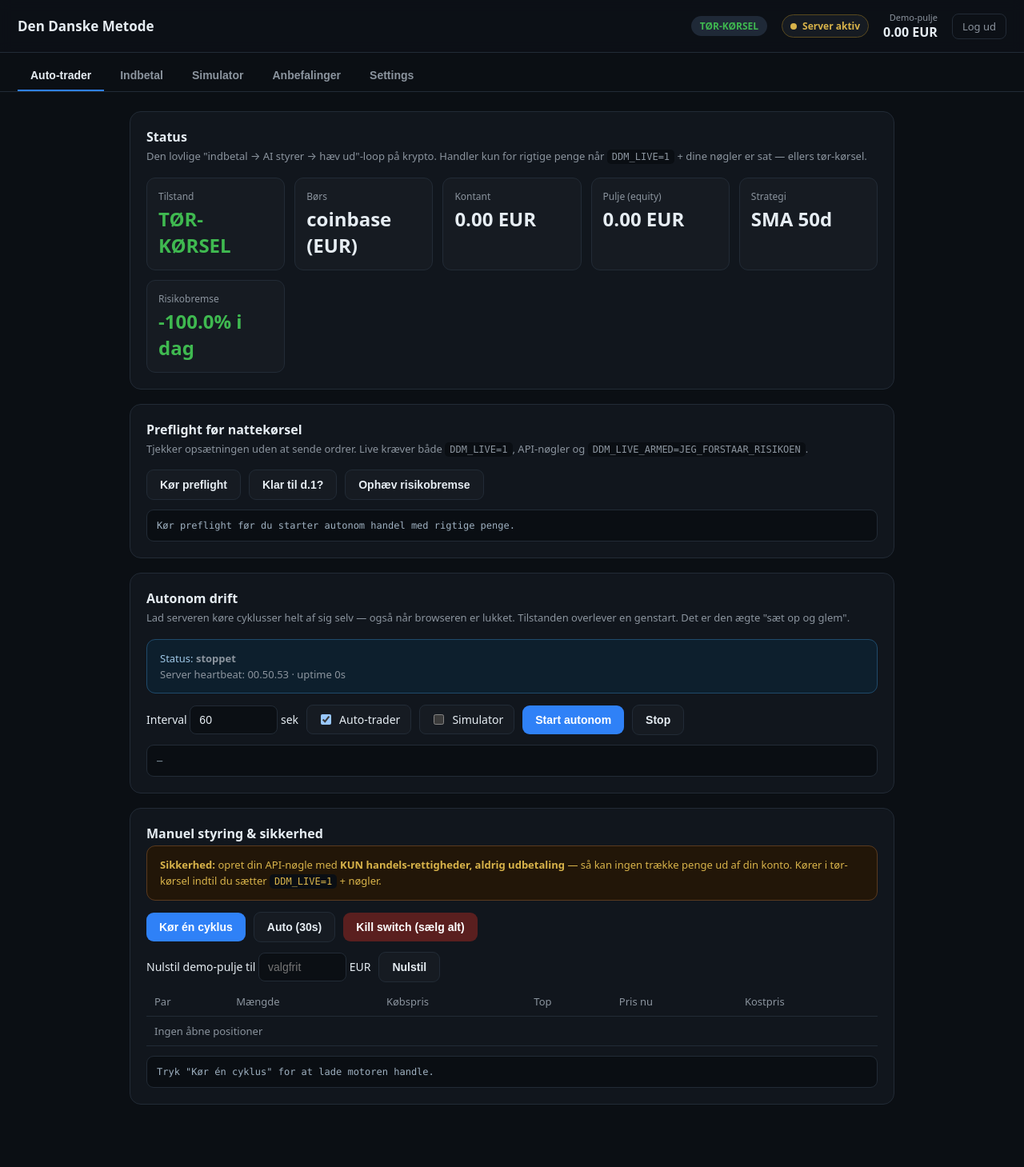
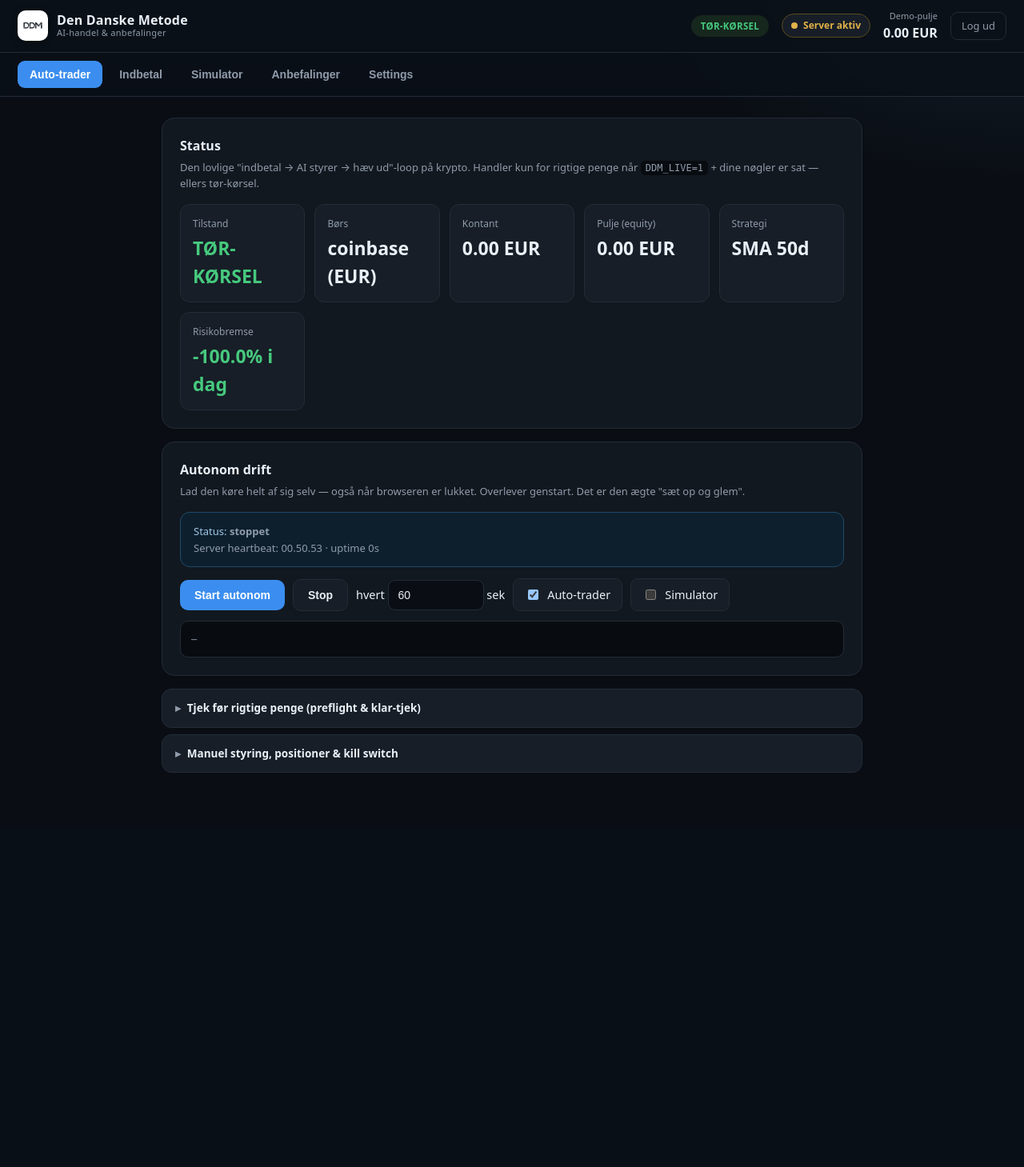
Before and after one commit to jesaias1/DDM, a Flask app: page / in a window 1280 px wide. Shown: the whole page at 80% size. After the commit the page ends 966 px from the top, so only its background shows below. Run offline with Flask 3, Linux system fonts and the light colour scheme; the visitor is signed in with stand-in values (Sample User, id 1); data that the repository does not hold is empty.

Commit message:
UI: renere design + DDM-logo, avancerede kontroller i sammenklappelige sektioner
- logo i header + login (paa hvid chip saa det moerke DDM laeser tydeligt)
- friskere palette, bloedere kort, faner som pills, fade-animation
- Auto-trader: standardvisning = Status + Start; preflight og manuel styring
  flyttet til 'Avanceret'-sektioner (intet fjernet)
- Settings: noegler synlige, budget/risikograenser i sammenklappelig sektion
- alle element-id'er og funktioner bevaret

Co-Authored-By: Claude Opus 4.8 <noreply@anthropic.com>

```diff
--- a/templates/dashboard.html
+++ b/templates/dashboard.html
@@ -7,104 +7,130 @@
 <style>
   :root {
     color-scheme: dark;
-    --bg:#0b0f14; --panel:#11161d; --panel2:#161b22; --border:#222b36;
-    --text:#e6edf3; --muted:#8b949e; --blue:#2f81f7; --green:#3fb950; --red:#f85149; --amber:#d8b34a;
+    --bg:#0a0e14; --panel:#12181f; --panel2:#171e27; --border:#232c38;
+    --text:#eaf0f7; --muted:#909bab; --blue:#3b8eef; --green:#46c97e; --red:#f0655e; --amber:#e0b24a;
+    --radius:16px;
   }
   * { box-sizing: border-box; }
   body { margin:0; font-family: system-ui,-apple-system,"Segoe UI",Roboto,sans-serif;
-         background: var(--bg); color: var(--text); font-size:14px; }
+         background:
+           radial-gradient(900px 500px at 100% -5%, #14202e 0%, rgba(20,32,46,0) 55%),
+           var(--bg);
+         color: var(--text); font-size:14.5px; line-height:1.5; }
 
-  header { position:sticky; top:0; z-index:10; display:flex; align-items:center; gap:18px;
-           padding:14px 22px; background:#0d1117ee; backdrop-filter:blur(8px);
+  header { position:sticky; top:0; z-index:10; display:flex; align-items:center; gap:16px;
+           padding:12px 22px; background:#0b1118e6; backdrop-filter:blur(10px);
            border-bottom:1px solid var(--border); flex-wrap:wrap; }
-  .brand { font-weight:800; font-size:17px; }
-  .hsum { margin-left:auto; display:flex; gap:18px; align-items:center; flex-wrap:wrap; }
+  .brand-wrap { display:flex; align-items:center; gap:11px; }
+  .logo-img { width:38px; height:38px; border-radius:10px; background:#fff; padding:3px; object-fit:contain;
+              box-shadow:0 2px 10px rgba(0,0,0,.3); }
+  .brand { font-weight:800; font-size:16px; letter-spacing:.2px; line-height:1.1; }
+  .brand small { display:block; font-weight:500; font-size:11px; color:var(--muted); letter-spacing:.3px; }
+  .hsum { margin-left:auto; display:flex; gap:16px; align-items:center; flex-wrap:wrap; }
   .hstat { text-align:right; }
   .hstat .l { font-size:11px; color:var(--muted); }
   .hstat .v { font-size:16px; font-weight:700; }
-  .badge { padding:4px 11px; border-radius:999px; font-size:12px; font-weight:700; }
-  .badge.sim { background:#1f2937; color:var(--green); }
-  .badge.live { background:#3a1416; color:var(--red); }
+  .badge { padding:5px 12px; border-radius:999px; font-size:11.5px; font-weight:700; letter-spacing:.3px; }
+  .badge.sim { background:#16271d; color:var(--green); }
+  .badge.live { background:#311517; color:var(--red); }
   .runpill { display:inline-flex; align-items:center; gap:7px; border:1px solid var(--border);
-             background:var(--panel2); color:var(--muted); padding:5px 10px; border-radius:999px;
+             background:var(--panel2); color:var(--muted); padding:5px 11px; border-radius:999px;
              font-size:12px; font-weight:700; }
   .dot { width:8px; height:8px; border-radius:999px; background:var(--muted); display:inline-block; }
   .runpill.ok { color:var(--green); border-color:#24553a; }
-  .runpill.ok .dot { background:var(--green); box-shadow:0 0 0 0 rgba(63,185,80,.7); animation:pulse 1.4s infinite; }
+  .runpill.ok .dot { background:var(--green); box-shadow:0 0 0 0 rgba(70,201,126,.7); animation:pulse 1.4s infinite; }
   .runpill.warn { color:var(--amber); border-color:#5a4a1f; }
   .runpill.warn .dot { background:var(--amber); }
   .runpill.bad { color:var(--red); border-color:#5a1f1f; }
   .runpill.bad .dot { background:var(--red); }
-  @keyframes pulse { 0% { box-shadow:0 0 0 0 rgba(63,185,80,.65); }
-                     70% { box-shadow:0 0 0 8px rgba(63,185,80,0); }
-                     100% { box-shadow:0 0 0 0 rgba(63,185,80,0); } }
+  @keyframes pulse { 0% { box-shadow:0 0 0 0 rgba(70,201,126,.6); }
+                     70% { box-shadow:0 0 0 8px rgba(70,201,126,0); }
+                     100% { box-shadow:0 0 0 0 rgba(70,201,126,0); } }
   .logout { color:var(--muted); text-decoration:none; font-size:13px; border:1px solid var(--border);
-            padding:6px 12px; border-radius:8px; }
-  .logout:hover { color:var(--text); }
+            padding:7px 13px; border-radius:9px; }
+  .logout:hover { color:var(--text); border-color:#3a4250; }
 
-  nav.tabs { display:flex; gap:4px; padding:10px 22px 0; border-bottom:1px solid var(--border);
-             background:var(--bg); position:sticky; top:57px; z-index:9; overflow-x:auto; }
-  .tab { padding:10px 16px; border:0; background:none; color:var(--muted); font-size:14px;
-         font-weight:600; cursor:pointer; border-bottom:2px solid transparent; white-space:nowrap; }
-  .tab.active { color:var(--text); border-bottom-color:var(--blue); }
+  nav.tabs { display:flex; gap:6px; padding:10px 22px; border-bottom:1px solid var(--border);
+             background:#0b1118cc; backdrop-filter:blur(10px);
+             position:sticky; top:63px; z-index:9; overflow-x:auto; }
+  .tab { padding:9px 15px; border:0; background:none; color:var(--muted); font-size:14px;
+         font-weight:600; cursor:pointer; border-radius:9px; white-space:nowrap; transition:.12s; }
+  .tab:hover { color:var(--text); background:var(--panel2); }
+  .tab.active { color:#fff; background:var(--blue); }
 
-  main { max-width:1000px; margin:0 auto; padding:24px 22px 60px; }
+  main { max-width:920px; margin:0 auto; padding:26px 22px 70px; }
   .page { display:none; }
-  .page.active { display:block; }
+  .page.active { display:block; animation:fade .25s ease; }
+  @keyframes fade { from { opacity:0; transform:translateY(4px); } to { opacity:1; transform:none; } }
 
-  .card { background:var(--panel); border:1px solid var(--border); border-radius:14px;
-          padding:20px; margin-bottom:18px; }
-  .card h2 { margin:0 0 4px; font-size:16px; }
-  .card .desc { color:var(--muted); font-size:13px; margin:0 0 16px; line-height:1.5; }
+  .card { background:var(--panel); border:1px solid var(--border); border-radius:var(--radius);
+          padding:22px; margin-bottom:16px; box-shadow:0 1px 2px rgba(0,0,0,.2); }
+  .card h2 { margin:0 0 5px; font-size:16px; }
+  .card .desc { color:var(--muted); font-size:13px; margin:0 0 16px; line-height:1.55; }
 
-  .stats { display:grid; grid-template-columns:repeat(auto-fit,minmax(150px,1fr)); gap:12px; }
-  .stat { background:var(--panel2); border:1px solid var(--border); border-radius:11px; padding:14px; }
+  .stats { display:grid; grid-template-columns:repeat(auto-fit,minmax(140px,1fr)); gap:12px; }
+  .stat { background:var(--panel2); border:1px solid var(--border); border-radius:12px; padding:15px; }
   .stat .l { font-size:12px; color:var(--muted); }
-  .stat .v { font-size:24px; font-weight:700; margin-top:3px; }
+  .stat .v { font-size:23px; font-weight:700; margin-top:4px; }
   .up { color:var(--green); } .down { color:var(--red); }
 
   .row { display:flex; gap:10px; align-items:center; flex-wrap:wrap; }
   .row + .row { margin-top:12px; }
-  button.btn { background:var(--blue); color:#fff; border:0; padding:10px 16px; border-radius:9px;
-               font-size:14px; font-weight:600; cursor:pointer; }
-  button.btn:hover { background:#4090ff; }
+  button.btn { background:var(--blue); color:#fff; border:0; padding:11px 18px; border-radius:10px;
+               font-size:14px; font-weight:600; cursor:pointer; transition:.12s; }
+  button.btn:hover { filter:brightness(1.1); }
   button.btn.ghost { background:var(--panel2); border:1px solid var(--border); color:var(--text); }
-  button.btn.ghost:hover { border-color:#3a4250; }
+  button.btn.ghost:hover { border-color:#3a4250; filter:none; }
   button.btn.danger { background:#5a1f1f; }
   button.btn:disabled { opacity:.5; cursor:default; }
   input,select { background:var(--bg); border:1px solid var(--border); color:var(--text);
-                 padding:9px 11px; border-radius:8px; font-size:14px; }
-  input[type=number]{ width:110px; }
-  label.chk { display:inline-flex; align-items:center; gap:7px; background:var(--panel2);
-              border:1px solid var(--border); padding:8px 13px; border-radius:8px; cursor:pointer; }
+                 padding:10px 12px; border-radius:9px; font-size:14px; }
+  input:focus,select:focus { outline:none; border-color:var(--blue); }
+  input[type=number]{ width:120px; }
+  label.chk { display:inline-flex; align-items:center; gap:8px; background:var(--panel2);
+              border:1px solid var(--border); padding:9px 14px; border-radius:9px; cursor:pointer; }
   .formgrid { display:grid; grid-template-columns:180px minmax(0,1fr); gap:12px; align-items:center; }
   .formgrid input,.formgrid select { width:100%; }
   .key-status { font-size:12px; color:var(--muted); margin-top:4px; }
 
-  table { width:100%; border-collapse:collapse; font-size:13px; margin-top:6px; }
-  th,td { text-align:left; padding:9px 10px; border-bottom:1px solid var(--border); }
+  /* sammenklappelige "avanceret"-sektioner — holder standardvisningen rolig */
+  details.adv { border:1px solid var(--border); border-radius:12px; background:var(--panel2);
+                margin-top:8px; overflow:hidden; }
+  details.adv > summary { cursor:pointer; padding:13px 16px; font-weight:600; font-size:13.5px;
+                          color:var(--text); list-style:none; display:flex; align-items:center; gap:8px; }
+  details.adv > summary::-webkit-details-marker { display:none; }
+  details.adv > summary::before { content:"▸"; color:var(--muted); transition:.15s; }
+  details.adv[open] > summary::before { transform:rotate(90deg); }
+  details.adv > summary:hover { color:var(--blue); }
+  .adv-body { padding:0 16px 16px; }
+
+  table { width:100%; border-collapse:collapse; font-size:13px; margin-top:8px; }
+  th,td { text-align:left; padding:10px 10px; border-bottom:1px solid var(--border); }
   th { color:var(--muted); font-weight:500; }
   .muted { color:var(--muted); }
-  .log { font-family:ui-monospace,Menlo,monospace; font-size:12px; background:#0a0e13;
-         border:1px solid var(--border); border-radius:9px; padding:12px; white-space:pre-wrap;
+  .log { font-family:ui-monospace,Menlo,monospace; font-size:12px; background:#080c11;
+         border:1px solid var(--border); border-radius:10px; padding:13px; white-space:pre-wrap;
          max-height:180px; overflow:auto; color:#9fb1c1; margin-top:12px; }
-  canvas { width:100%; height:240px; background:#0a0e13; border:1px solid var(--border); border-radius:9px; }
+  canvas { width:100%; height:240px; background:#080c11; border:1px solid var(--border); border-radius:10px; }
 
-  .note { border-radius:11px; padding:13px 16px; font-size:13px; line-height:1.55; }
+  .note { border-radius:12px; padding:13px 16px; font-size:13px; line-height:1.55; }
   .note.info { background:#0d1f2d; border:1px solid #1f4a6b; color:#9fc8e8; }
-  .note.warn { background:#221608; border:1px solid #5a3a1f; color:var(--amber); }
+  .note.warn { background:#231808; border:1px solid #5a3a1f; color:var(--amber); }
   .note.ok   { background:#0d2417; border:1px solid #1f5a3a; color:#7fd6a0; }
-  .addr { font-family:ui-monospace,monospace; font-size:13px; background:#0a0e13; border:1px solid var(--border);
-          border-radius:8px; padding:11px; word-break:break-all; margin-top:8px; }
-  code { background:#0a0e13; padding:2px 6px; border-radius:5px; font-size:12px; }
-  .step { display:flex; gap:10px; margin-top:10px; }
-  .step .n { flex:0 0 24px; height:24px; border-radius:50%; background:var(--panel2); border:1px solid var(--border);
+  .addr { font-family:ui-monospace,monospace; font-size:13px; background:#080c11; border:1px solid var(--border);
+          border-radius:9px; padding:11px; word-break:break-all; margin-top:8px; }
+  code { background:#080c11; padding:2px 6px; border-radius:5px; font-size:12px; }
+  .step { display:flex; gap:11px; margin-top:11px; align-items:flex-start; }
+  .step .n { flex:0 0 25px; height:25px; border-radius:50%; background:var(--blue); color:#fff;
              display:flex; align-items:center; justify-content:center; font-size:12px; font-weight:700; }
 </style>
 </head>
 <body>
 <header>
-  <div class="brand">Den Danske Metode</div>
+  <div class="brand-wrap">
+    <img class="logo-img" src="/static/logo.png" alt="DDM logo">
+    <div class="brand">Den Danske Metode<small>AI-handel & anbefalinger</small></div>
+  </div>
   <div class="hsum">
     <span class="badge sim" id="hBadge">TØR-KØRSEL</span>
     <span class="runpill warn" id="runPill"><span class="dot"></span><span id="runText">Forbinder...</span></span>
@@ -139,8 +165,26 @@
     </div>
 
     <div class="card">
-      <h2>Preflight før nattekørsel</h2>
-      <p class="desc">Tjekker opsætningen uden at sende ordrer. Live kræver både <code>DDM_LIVE=1</code>,
+      <h2>Autonom drift</h2>
+      <p class="desc">Lad den køre helt af sig selv — også når browseren er lukket. Overlever genstart.
+        Det er den ægte "sæt op og glem".</p>
+      <div class="note info" style="margin-bottom:14px">Status: <b id="schedState">indlæser…</b>
+        <span class="muted" id="schedTiming"></span><br>
+        <span class="muted" id="heartbeatText">Server heartbeat: venter...</span></div>
+      <div class="row">
+        <button class="btn" onclick="schedStart()">Start autonom</button>
+        <button class="btn ghost" onclick="schedStop()">Stop</button>
+        <label>hvert <input type="number" id="schedInterval" value="60" min="15" step="15"> sek</label>
+        <label class="chk"><input type="checkbox" id="schedLive" checked> Auto-trader</label>
+        <label class="chk"><input type="checkbox" id="schedSim"> Simulator</label>
+      </div>
+      <div class="log" id="schedLog">—</div>
+    </div>
+
+    <details class="adv">
+      <summary>Tjek før rigtige penge (preflight & klar-tjek)</summary>
+      <div class="adv-body">
+        <p class="desc">Tjekker opsætningen uden at sende ordrer. Live kræver <code>DDM_LIVE=1</code>,
           API-nøgler og <code>DDM_LIVE_ARMED=JEG_FORSTAAR_RISIKOEN</code>.</p>
         <div class="row">
           <button class="btn ghost" onclick="runPreflight()">Kør preflight</button>
@@ -149,26 +193,11 @@
         </div>
         <div class="log" id="preflightLog">Kør preflight før du starter autonom handel med rigtige penge.</div>
       </div>
+    </details>
 
-    <div class="card">
-      <h2>Autonom drift</h2>
-      <p class="desc">Lad serveren køre cyklusser helt af sig selv — også når browseren er lukket.
-        Tilstanden overlever en genstart. Det er den ægte "sæt op og glem".</p>
-      <div class="note info" style="margin-bottom:14px">Status: <b id="schedState">indlæser…</b>
-        <span class="muted" id="schedTiming"></span><br>
-        <span class="muted" id="heartbeatText">Server heartbeat: venter...</span></div>
-      <div class="row">
-        <label>Interval <input type="number" id="schedInterval" value="60" min="15" step="15"> sek</label>
-        <label class="chk"><input type="checkbox" id="schedLive" checked> Auto-trader</label>
-        <label class="chk"><input type="checkbox" id="schedSim"> Simulator</label>
-        <button class="btn" onclick="schedStart()">Start autonom</button>
-        <button class="btn ghost" onclick="schedStop()">Stop</button>
-      </div>
-      <div class="log" id="schedLog">—</div>
-    </div>
-
-    <div class="card">
-      <h2>Manuel styring & sikkerhed</h2>
+    <details class="adv">
+      <summary>Manuel styring, positioner & kill switch</summary>
+      <div class="adv-body">
         <div class="note warn" style="margin-bottom:14px"><b>Sikkerhed:</b> opret din API-nøgle med
           <b>KUN handels-rettigheder, aldrig udbetaling</b> — så kan ingen trække penge ud af din konto.
           Kører i tør-kørsel indtil du sætter <code>DDM_LIVE=1</code> + nøgler.</div>
@@ -186,6 +215,7 @@
         </table>
         <div class="log" id="liveLog">Tryk "Kør én cyklus" for at lade motoren handle.</div>
       </div>
+    </details>
   </section>
 
   <!-- ============ INDBETAL ============ -->
@@ -329,6 +359,28 @@
         <label class="chk"><input type="checkbox" id="setAiResearchEnabled"> Tillad betalte Claude-kald</label>
         <label>Web-søgning</label>
         <label class="chk"><input type="checkbox" id="setAiWebSearchEnabled"> Tillad web-søgning (dyrere)</label>
+        <label>OpenAI</label>
+        <div>
+          <input id="setOpenai" type="password" placeholder="OPENAI_API_KEY">
+          <div class="key-status" id="statusOpenai">–</div>
+        </div>
+        <label>Gemini</label>
+        <div>
+          <input id="setGemini" type="password" placeholder="GEMINI_API_KEY">
+          <div class="key-status" id="statusGemini">–</div>
+        </div>
+        <label>The Odds API</label>
+        <div>
+          <input id="setOdds" type="password" placeholder="ODDS_API_KEY">
+          <div class="key-status" id="statusOdds">–</div>
+        </div>
+      </div>
+
+      <details class="adv" style="margin-top:14px">
+        <summary>Budget & risikogrænser (avanceret)</summary>
+        <div class="adv-body">
+          <p class="desc" style="margin-top:10px">Standardværdierne er sikre — rør dem kun hvis du ved hvad du laver.</p>
+          <div class="formgrid">
             <label>Max AI-kald/dag</label>
             <input id="setAiDailyCallLimit" type="number" min="0" step="1" value="3">
             <label>Tokenbudget/dag</label>
@@ -345,22 +397,9 @@
             <label class="chk"><input type="checkbox" id="setCanaryMode"> Første live-køb er ekstra lille</label>
             <label>Canary beløb</label>
             <input id="setCanaryStake" type="number" min="0" step="5" value="10">
-        <label>OpenAI</label>
-        <div>
-          <input id="setOpenai" type="password" placeholder="OPENAI_API_KEY">
-          <div class="key-status" id="statusOpenai">–</div>
-        </div>
-        <label>Gemini</label>
-        <div>
-          <input id="setGemini" type="password" placeholder="GEMINI_API_KEY">
-          <div class="key-status" id="statusGemini">–</div>
-        </div>
-        <label>The Odds API</label>
-        <div>
-          <input id="setOdds" type="password" placeholder="ODDS_API_KEY">
-          <div class="key-status" id="statusOdds">–</div>
           </div>
         </div>
+      </details>
       <div class="row" style="margin-top:16px">
         <button class="btn" onclick="saveSettings()">Gem settings</button>
         <button class="btn ghost" onclick="loadSettings()">Genindlæs status</button>
--- a/templates/login.html
+++ b/templates/login.html
@@ -27,6 +27,9 @@
 </head>
 <body>
   <form class="card" method="post">
+    <img src="/static/logo.png" alt="DDM"
+         style="display:block; width:74px; height:74px; margin:0 auto 14px; border-radius:16px;
+                background:#fff; padding:6px; box-shadow:0 8px 24px rgba(0,0,0,.4);">
     <div class="logo">Den Danske Metode</div>
     <div class="sub">AI-handel & beslutningsmotor</div>
     <label>Brugernavn</label>
```
Also changed, not shown: static/logo.png (added). Lines whose indentation alone changed are shown as unchanged.
